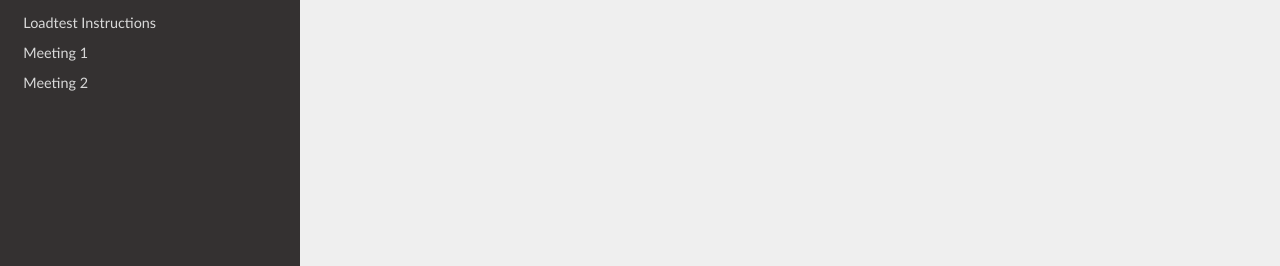
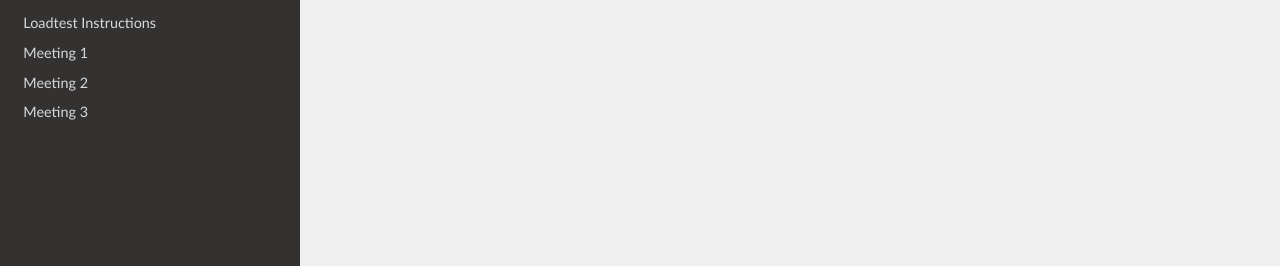
Before and after one commit to tyler0852/tylers-tacc-research, an MkDocs documentation site: the page built from docs/index.md, in a window 1280 px wide. Shown: the part 631-897 px from the top of the page. Built offline with MkDocs 1.6.1, drawn with Linux system fonts in a browser that asks for light colours; nearby versions of some CDN libraries.

Commit message:
Add Meeting 3 to Tapis Rust SDK and CLI section

```diff
--- a/mkdocs.yml
+++ b/mkdocs.yml
@@ -25,6 +25,7 @@ nav:
       - Loadtest Instructions: tapis/loadtest_instructions.md
       - Meeting 1: tapis/meeting-1.md
       - Meeting 2: tapis/meeting-2.md
+      - Meeting 3: tapis/meeting-3.md
 
 markdown_extensions:
   - admonition
```
